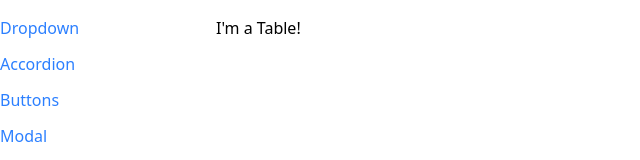
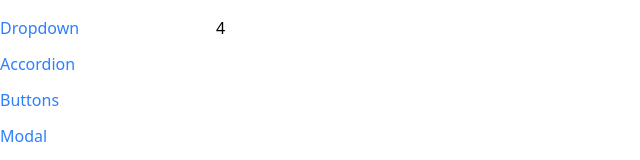
Before and after one commit to AddyLopez/react-component-library-app, a React (Vite) app in the folder comps/: page /table in a window 1280 px wide. Shown: the top 160 px of the page, without its empty margins (0-640 px from the left). Built offline with nearby package versions, Linux system fonts and the light colour scheme.

Commit message:
Receive and render data props

```diff
--- a/comps/src/components/Table.js
+++ b/comps/src/components/Table.js
@@ -1,5 +1,5 @@
-const Table = () => {
-  return <div>I'm a Table!</div>;
+const Table = ({ data }) => {
+  return <div>{data.length}</div>;
 };
 
 export default Table;
```
